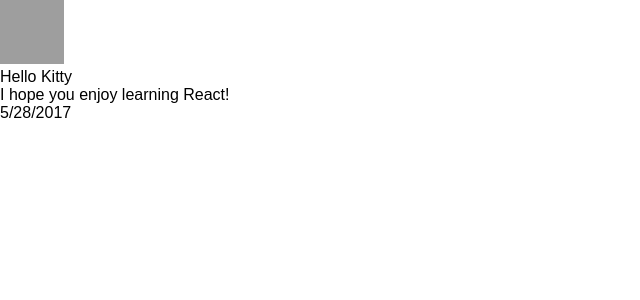
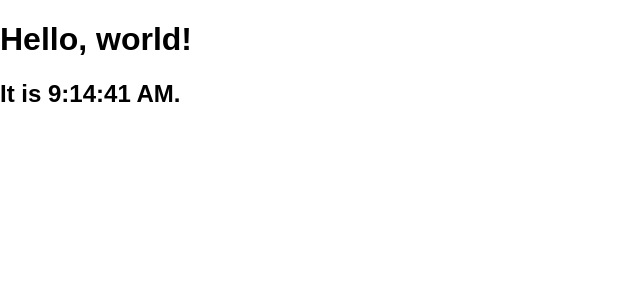
Before and after one commit to nbriannl/react-docs, a React (Create React App) app: page / in a window 1280 px wide. Shown: the top 300 px of the page, without its empty margins (0-640 px from the left). Built offline with nearby package versions, Linux system fonts and the light colour scheme; grey boxes are pictures that could not be loaded.

Commit message:
a5
Added Comments to Clock!

```diff
--- a/src/index.js
+++ b/src/index.js
@@ -3,81 +3,72 @@
 //import App from './App';
 import './index.css';
 
-function formatDate(date) {
-  return date.toLocaleDateString();
-}
-
 /*
-function Comment(props) {
-  return (
-    <div className="Comment">
-      <div className="UserInfo">
-        <img className="Avatar"
-             src={props.author.avatarUrl}
-             alt={props.author.name} />
-        <div className="UserInfo-name">
-          {props.author.name}
-        </div>
-      </div>
-      <div className="Comment-text">
-        {props.text}
-      </div>
-      <div className="Comment-date">
-        {formatDate(props.date)}
-      </div>
+function tick() {
+  const element = (
+    <div>
+      <h1>Hello, world!</h1>
+      <h2>It is {new Date().toLocaleTimeString()}.</h2>
     </div>
+  );
+  ReactDOM.render(
+    element,
+    document.getElementById('root')
   );
 }
 */
 
-function Comment(props) {
-  return (
-    <div className="Comment">
-      <UserInfo user={props.author} />
-      <div className="Comment-text">
-        {props.text}
+/*function Clock(props) {*/
+class Clock extends React.Component {
+  constructor(props) {
+    super(props);
+    this.state = { date: new Date() };
+  }
+
+  //life cycle hooks
+  componentDidMount() {
+    // setInterval() calls a function at the specified interval (in ms)
+    // setInterval( f(){ ... }, interval)
+    this.timerID = setInterval(
+      () => this.tick(), //refer to line 41
+      1000
+    );
+  }
+
+  //more life cycle hooks
+  componentWillUnmount() {
+    clearInterval(this.timerID);
+  }
+
+  tick() {
+    this.setState({
+      date: new Date()
+    });
+  }
+
+  render() {
+    return (
+      <div>
+        <h1>Hello, world!</h1>
+        <h2>It is {this.state.date.toLocaleTimeString()}.</h2>
       </div>
-      <div className="Comment-date">
-        {formatDate(props.date)}
-      </div>
-    </div>
-  );
+    );
+  }
 }
 
-//name props from the components own POV as opposed to the context of its usage.
-function Avatar(props) {
-  return (
-    <img className="Avatar"
-      src={props.user.avatarUrl}
-      alt={props.user.name}
-    />
-  )
-}
-
-function UserInfo(props) {
-  return (
-    <div className="UserInfo">
-      <Avatar user={props.user} />
-      <div className="UserInfo-name">
-        {props.user.name}
-      </div>
-    </div>
-  );
-}
-
-
-const comment = {
-  date: new Date(),
-  text: 'I hope you enjoy learning React!',
-  author: {
-    name: 'Hello Kitty',
-    avatarUrl: 'http://placekitten.com/g/64/64'
-  }
-};
+/*function tick() {*/
+/*const element = (
+  <div>
+    <h1>Hello, world!</h1>
+    <h2>It is {new Date().toLocaleTimeString()}.</h2>
+  </div>
+);*/
 ReactDOM.render(
-  <Comment
-    date={comment.date}
-    text={comment.text}
-    author={comment.author} />,
+  /*element,*/
+  /*<Clock date={new Date()} />,*/
+  <Clock />,
   document.getElementById('root')
 );
+/*}*/
+
+/*setInterval(tick, 1000);*/
```
